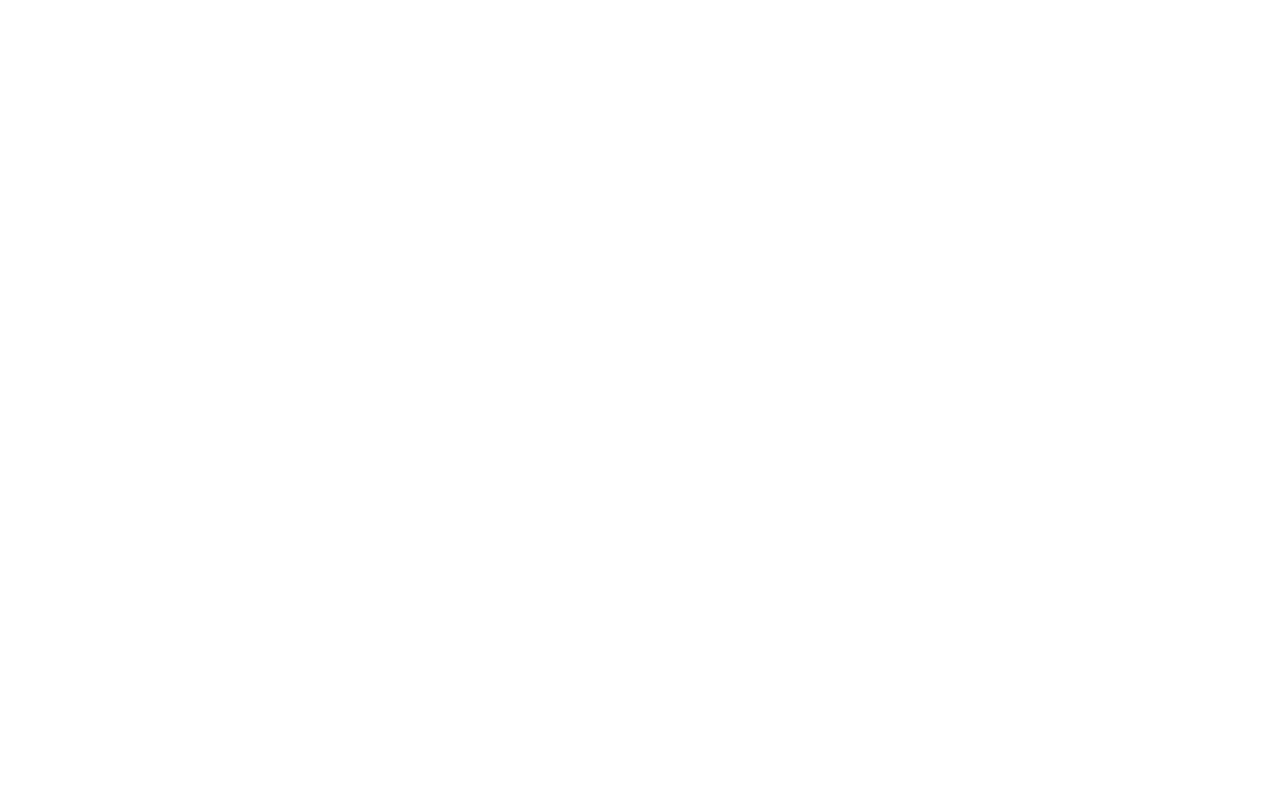
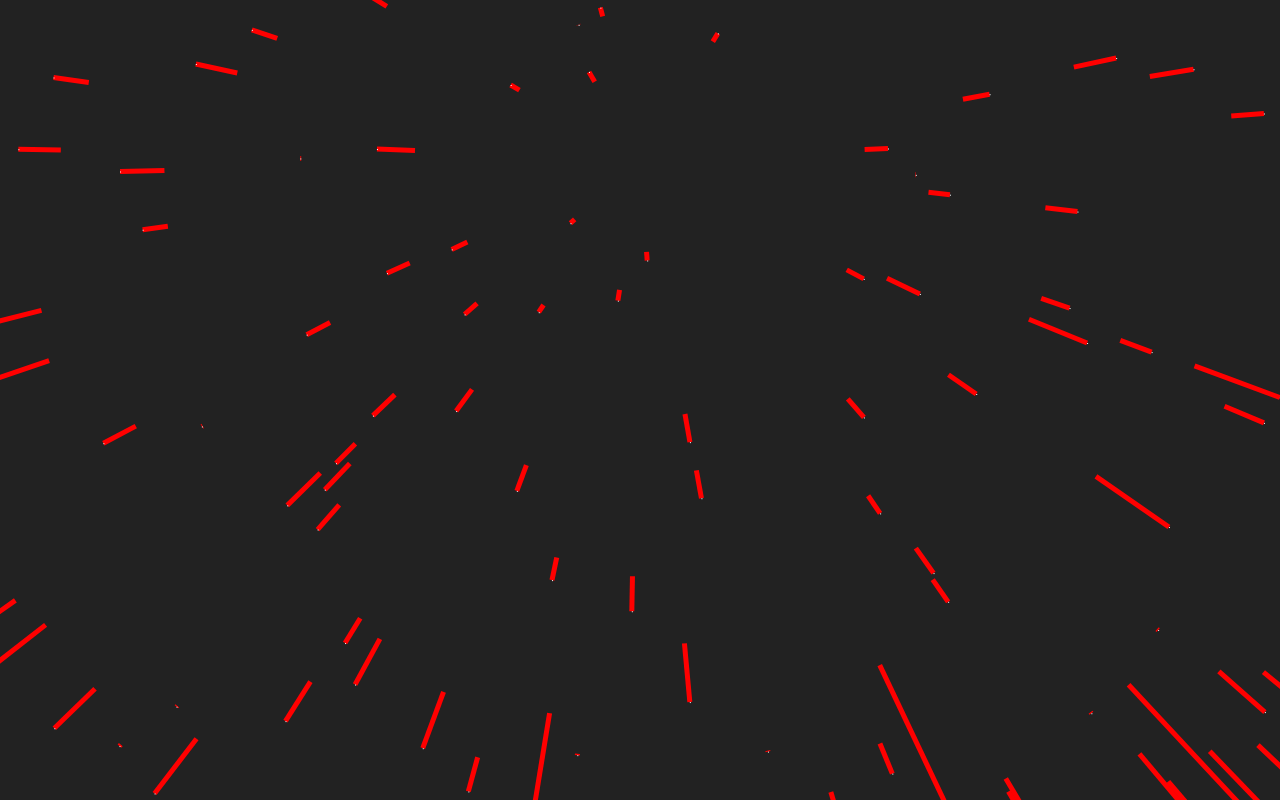
Before and after one commit to tiago-m-dias/challenges-and-tutorials, a plain HTML site: page coding-train/coding-challenges/2019-08-26-Coding Challenge #1: Starfield in Processing/index.html in a window 1280 px wide. Drawn offline with Linux system fonts and the light colour scheme; animation ran at ten frames a second.

Commit message:
feat: starfield
starfield from https://github.com/bjorvack repo with some changes

```diff
--- a/coding-train/coding-challenges/2019-08-26-Coding Challenge #1: Starfield in Processing/index.html
+++ b/coding-train/coding-challenges/2019-08-26-Coding Challenge #1: Starfield in Processing/index.html
@@ -18,7 +18,9 @@
 
 <body>
     <canvas id="canvas">hello world</canvas>
-
+    <script src="./js/main.js"></script>
+    <script src="./js/star.js"></script>
+    <script src="./js/canvas.js"></script>
 </body>
 
 </html>
--- /dev/null
+++ b/coding-train/coding-challenges/2019-08-26-Coding Challenge #1: Starfield in Processing/js/canvas.js
@@ -0,0 +1,83 @@
+class Canvas {
+    constructor(canvas, background = '#222222', framesPerSecond = 60) {
+        this._canvas = canvas;
+        this._context = canvas.getContext("2d");
+        this._ratio = 1;
+        this._framesPerSecond = framesPerSecond;
+        this._background = background;
+        this._originX = 0;
+        this._originY = 0;
+
+        if (framesPerSecond <= 0) {
+            this._framesPerSecond = 60;
+        }
+
+        this.setup();
+        window.addEventListener('resize', this.setup.bind(this));
+    }
+
+    get width() {
+        return this.canvas.width / this.ratio;
+    }
+
+    get height() {
+        return this.canvas.height / this.ratio;
+    }
+
+    get canvas() {
+        return this._canvas;
+    }
+
+    get context() {
+        return this._context;
+    }
+
+    get ratio() {
+        return this._ratio;
+    }
+
+    clear() {
+        this._context.clearRect(-this._originX, -this._originY, this._canvas.width, this._canvas.height);
+    }
+
+    translate(x, y) {
+        this.context.translate(x, y);
+        this._originX = x;
+        this._originY = y;
+    }
+
+    draw(func) {
+        setInterval(function () {
+            this.clear();
+            func();
+        }.bind(this), 100 / this._framesPerSecond);
+    }
+
+    setup() {
+        let devicePixelRatio = window.devicePixelRatio || 1;
+        let backingStoreRatio = this._context.webkitBackingStorePixelRatio ||
+            this._context.mozBackingStorePixelRatio ||
+            this._context.msBackingStorePixelRatio ||
+            this._context.oBackingStorePixelRatio ||
+            this._context.backingStorePixelRatio || 1;
+        this._ratio = devicePixelRatio / backingStoreRatio;
+
+        let oldWidth = document.body.clientWidth;
+        let oldHeight = document.body.clientHeight;
+        this._canvas.style.background = this._background;
+        this._canvas.width = oldWidth;
+        this._canvas.height = oldHeight;
+        this._context.scale(1, 1);
+
+        if (devicePixelRatio !== backingStoreRatio) {
+
+            this._canvas.width = oldWidth * this._ratio;
+            this._canvas.height = oldHeight * this._ratio;
+
+            this._canvas.style.width = oldWidth + 'px';
+            this._canvas.style.height = oldHeight + 'px';
+
+            this._context.scale(this._ratio, this._ratio);
+        }
+    }
+}
--- /dev/null
+++ b/coding-train/coding-challenges/2019-08-26-Coding Challenge #1: Starfield in Processing/js/main.js
@@ -0,0 +1,38 @@
+document.addEventListener("DOMContentLoaded", function (event) {
+    // Setup Objects
+    let canvas = new Canvas(document.getElementById('canvas'));
+    canvas.translate(canvas.width / 2, canvas.height / 5)
+
+    let stars = [];
+    for (let i = 0; i < 1000; i++) {
+        stars.push(new Star(
+            Math.random() * canvas.width - canvas.width / 2,
+            Math.random() * canvas.height - canvas.height / 5,
+            Math.random() * (canvas.width / 2)
+        ));
+    }
+
+    // Run logic
+    setInterval(function () {
+        for (let i = 0; i < stars.length; i++) {
+            stars[i].update();
+
+            if (stars[i].needsReset()) {
+                stars[i].reset(
+                    Math.random() * canvas.width - canvas.width / 2,
+                    Math.random() * canvas.height - canvas.height / 5,
+                    Math.random() * (canvas.width / 2)
+                )
+            }
+        }
+    }, 100 / 60)
+
+    // Draw Objects to the canvas
+    canvas.draw(
+        function () {
+            for (let i = 0; i < stars.length; i++) {
+                stars[i].draw(this);
+            }
+        }.bind(canvas)
+    );
+});
--- /dev/null
+++ b/coding-train/coding-challenges/2019-08-26-Coding Challenge #1: Starfield in Processing/js/star.js
@@ -0,0 +1,60 @@
+class Star {
+    constructor(x, y, z = 100) {
+        this._x = x;
+        this._y = y;
+        this._z = z;
+
+        this._lastZ = z + 1;
+    }
+
+    get x() {
+        return this._x;
+    }
+
+    get y() {
+        return this._y;
+    }
+
+    get z() {
+        return this._z;
+    }
+
+    update() {
+        this._lastZ = this._z;
+        this._z -= 30;
+    }
+
+    needsReset() {
+        if (this._z <= 0) {
+            return true;
+        }
+
+        return false;
+    }
+
+    reset(x, y, z) {
+        this._x = x;
+        this._y = y;
+        this._z = z;
+        this._lastZ = z + 1;
+    }
+
+    draw(canvas) {
+        let lastCoordX = this._x / this._lastZ * canvas.width;
+        let lastCoordY = this._y / this._lastZ * canvas.height;
+
+        let coordX = this._x / this._z * canvas.width;
+        let coordY = this._y / this._z * canvas.height;
+
+
+        canvas.context.lineWidth = 5;
+        canvas.context.fillStyle = "#FFFFFF";
+        canvas.context.strokeStyle = "red";
+        canvas.context.beginPath();
+        canvas.context.moveTo(lastCoordX, lastCoordY);
+        canvas.context.lineTo(coordX, coordY);
+        canvas.context.stroke();
+
+        canvas.context.fillRect(coordX, coordY, 1, 1);
+    }
+}
```
